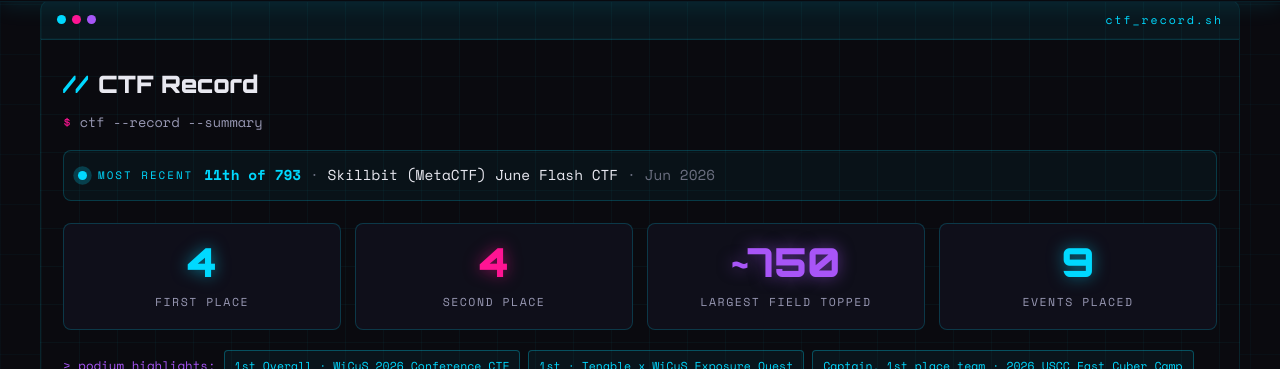
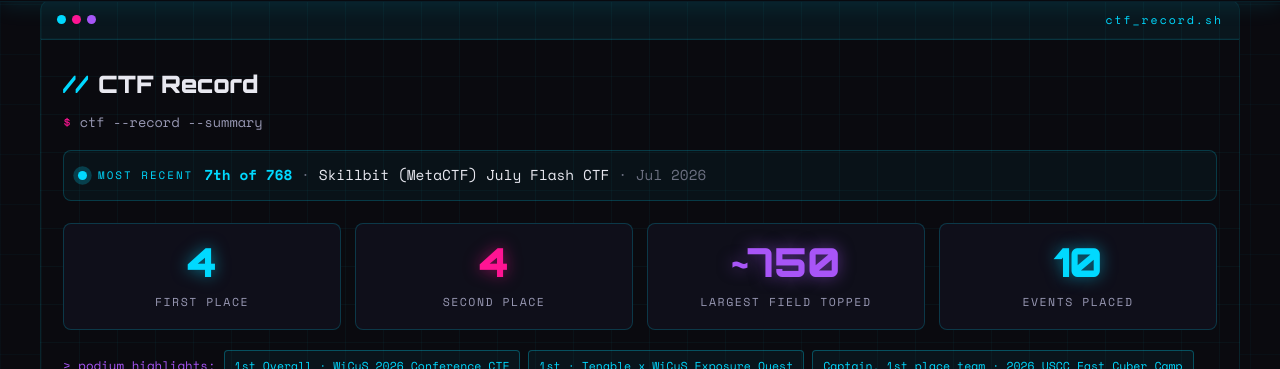
Before and after one commit to Aeronique/aerobytes-site, a Jekyll site: the page built from index.html, in a window 1280 px wide and 900 px high, scrolled down 1174 px. Shown: the part 96-465 px from the top of the window. Built offline with Jekyll 4.4.1, drawn with Linux system fonts in a browser that asks for light colours.

Commit message:
Update index.html

```diff
--- a/index.html
+++ b/index.html
@@ -57,7 +57,7 @@
                 <div class="ctfr-recent">
                     <span class="ctfr-pulse"></span>
                     <span class="ctfr-recent-label">most recent</span>
-                    <span class="ctfr-recent-result"><span class="ctfr-recent-place">11th of 793</span> <span class="ctfr-recent-sep">&middot;</span> Skillbit (MetaCTF) June Flash CTF <span class="ctfr-recent-sep">&middot; Jun 2026</span></span>
+                    <span class="ctfr-recent-result"><span class="ctfr-recent-place">7th of 768</span> <span class="ctfr-recent-sep">&middot;</span> Skillbit (MetaCTF) July Flash CTF <span class="ctfr-recent-sep">&middot; Jul 2026</span></span>
                 </div>
 
                 <div class="ctfr-grid">
@@ -74,7 +74,7 @@
                         <span class="ctfr-lbl">largest field topped</span>
                     </div>
                     <div class="ctfr-stat">
-                        <span class="ctfr-num ctfr-cyan">9</span>
+                        <span class="ctfr-num ctfr-cyan">10</span>
                         <span class="ctfr-lbl">events placed</span>
                     </div>
                 </div>
```
